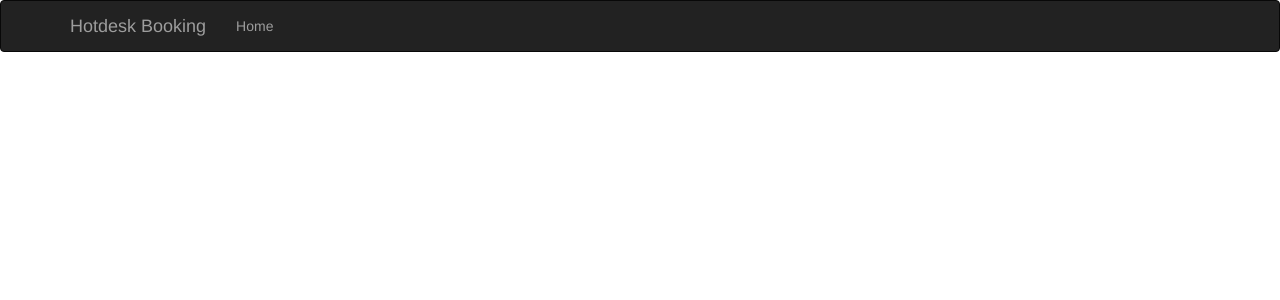
After one commit to alan-turing-institute/Hotdesk-Indicator, a Flask app: template server/server/templates/base.html in a window 1280 px wide. The commit adds this page. Shown: the top 300 px of the page. Run offline with Flask 2, Linux system fonts and the light colour scheme; the template is opened without the code that fills it, so the values that code supplies are empty; some libraries are stand-ins or nearby versions.

Commit message:
Add base template including navbar

```diff
--- /dev/null
+++ b/server/server/templates/base.html
@@ -0,0 +1,30 @@
+{% extends "bootstrap/base.html" %}
+
+{% block title %}Hotdesk Booking{% endblock %}
+
+{% block navbar %}
+<nav class="navbar navbar-inverse">
+    <div class="container">
+        <div class="navbar-header">
+            <button type="button" class="navbar-toggle" data-toggle="collapse" data-target=".navbar-collapse">
+                <span class="sr-only">Toggle navigation</span>
+                <span class="icon-bar"></span>
+                <span class="icon-bar"></span>
+                <span class="icon-bar"></span>
+            </button>
+            <a class="navbar-brand" href="{{ url_for('index') }}">Hotdesk Booking</a>
+        </div>
+        <div class="navbar-collapse collapse">
+            <ul class="nav navbar-nav">
+                <li><a href="{{ url_for('index') }}">Home</a></li>
+            </ul>
+        </div>
+    </div>
+</nav>
+{% endblock %}
+
+{% block content %}
+<div class="container">
+    {% block page_content %}{% endblock %}
+</div>
+{% endblock %}
--- a/server/server/templates/index.html
+++ b/server/server/templates/index.html
@@ -1,7 +1,7 @@
-{% extends "bootstrap/base.html" %}
+{% extends "base.html" %}
 
 {% block title %}Hotdesk Booking{% endblock %}
 
-{% block content %}
+{% block page_content %}
 <h2>Hello world!</h2>
 {% endblock %}
```
